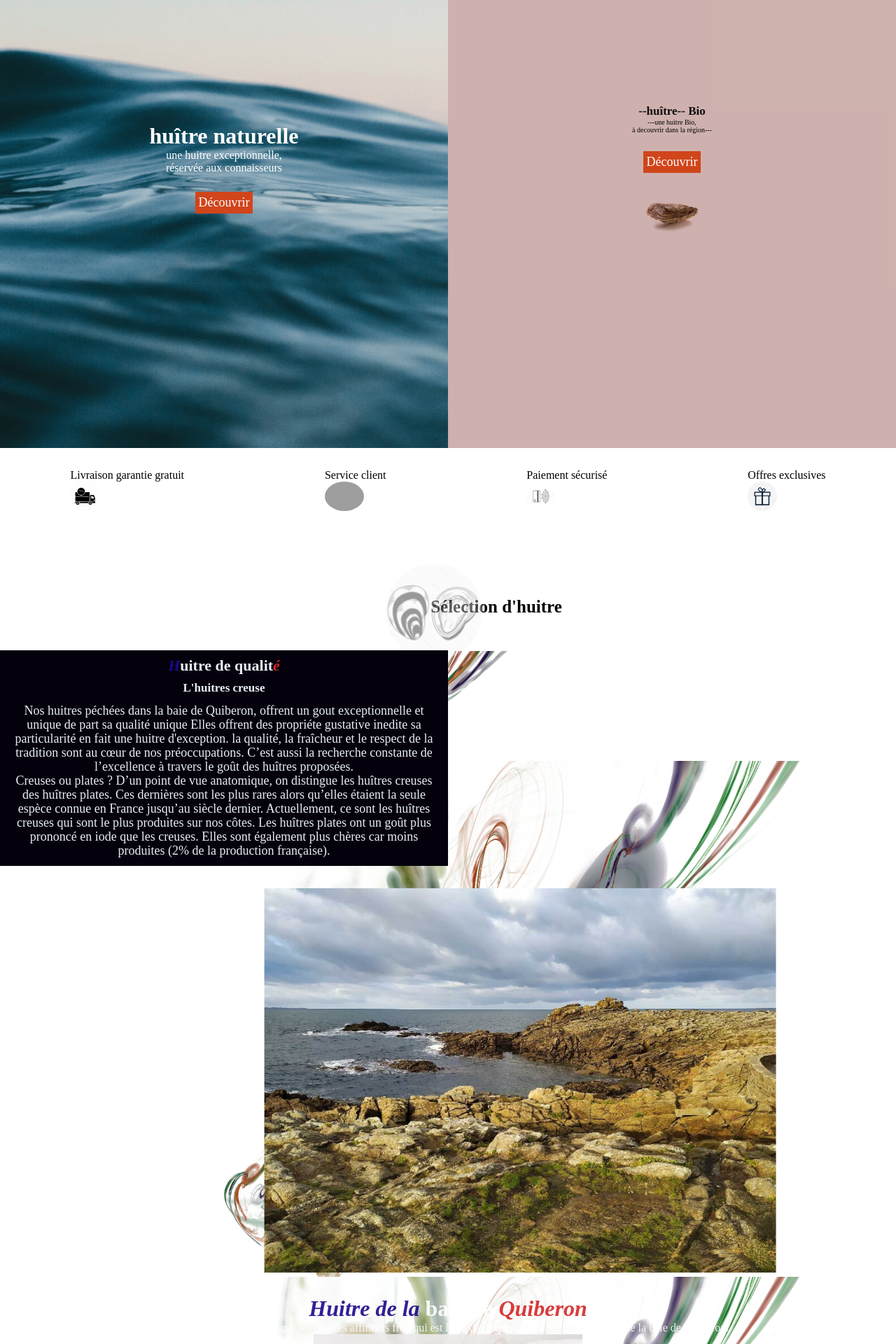
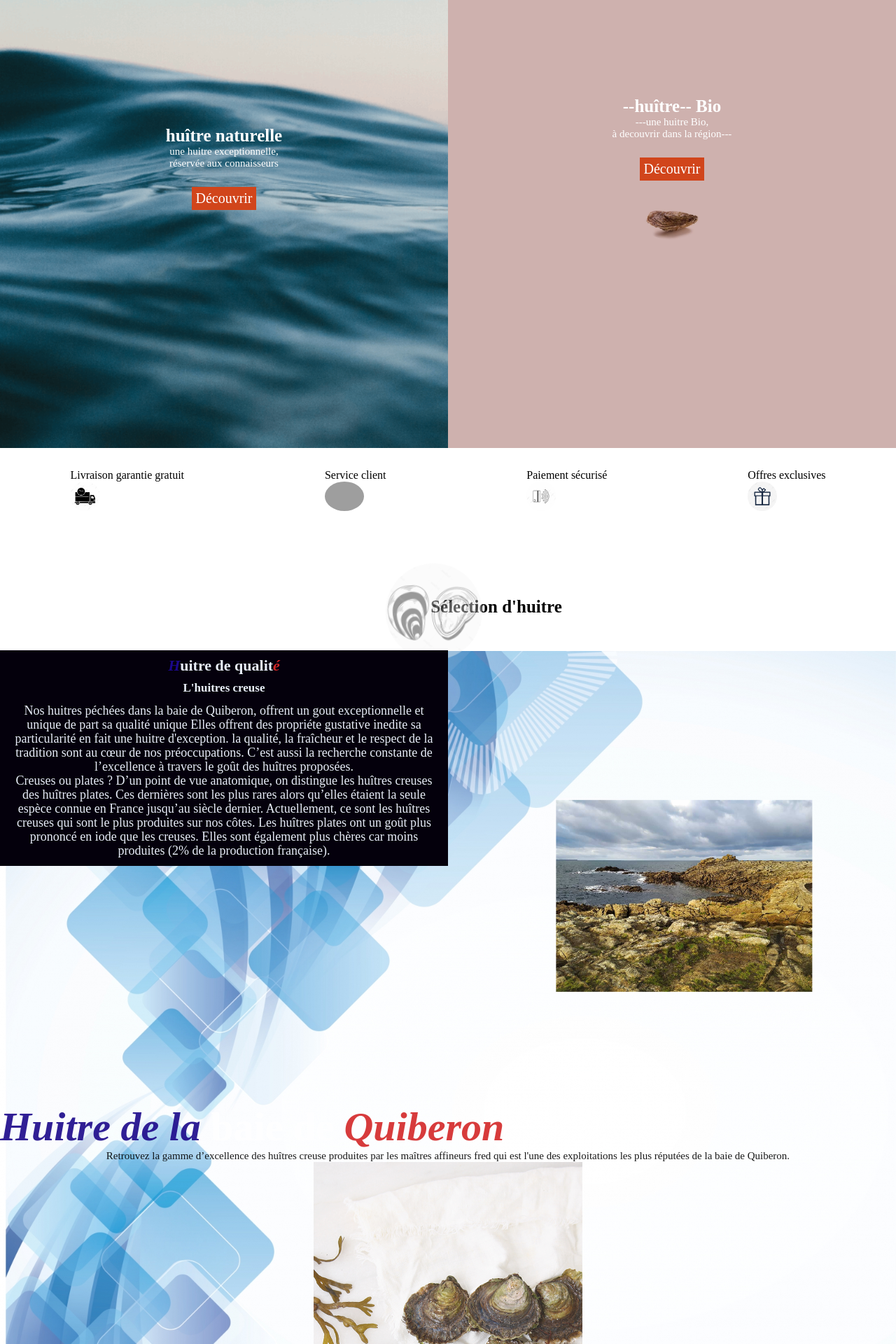
Before and after one commit to simon86000S/huitre-en-ligne, a React (Create React App) app: page /Signup in a window 1280 px wide. Shown: the part 1880-3800 px from the top of the page at 70% size. Built offline with nearby package versions, Linux system fonts and the light colour scheme; grey boxes are pictures that could not be loaded; a web font is replaced by a local one.

Commit message:
stylisé

```diff
--- a/src/components/Wrapper/index.js
+++ b/src/components/Wrapper/index.js
@@ -56,7 +56,7 @@ Les huîtres plates ont un goût plus prononcé en iode que les creuses. Elles s
                </p>
            </div>
 
-        <div className="container2"><img style={{width:'100%',height:"100%",margin:"0"}} src={baie}></img>
+        <div className="container2"><img style={{width:'50%',height:"100%",margin:"0"}} src={baie}></img>
         </div>
         <div className="container3">
             <h1><i className='first-letter'>Huitre de la</i> baie de <i className="last-letter">Quiberon</i></h1>
--- a/src/index.css
+++ b/src/index.css
@@ -289,9 +289,9 @@ height: 23vh;
   background-size: contain;
   background-position: 20%;
 
-  background-image:url('../src/components/img/r.png')  ;
+  background-image:url('../src/components/img/abstrait.jpg')  ;
   font-family: 'Artifika', serif;
-  -webkit-backface-visibility:;
+
 }
 .container1{
   height: 102%;
--- a/src/responsive.css
+++ b/src/responsive.css
@@ -30,15 +30,30 @@ body{
     height: 50%;
 }
 .buttons .article1 h2{
-    font-size:32px;
+    font-size:25px;
     color:white;
+}
+.buttons .article2 h2{
+    font-size:25px;
+    color:white;
+}
+.buttons .article2 p{
+    color:white;
+    font-size: 15px;
 }
 .buttons .article1 p{
     color:white;
-    font-size: 16px;
+    font-size: 15px;
 }
+.buttons .article2 img{
+    z-index: -1;
+    height: 212px;
+    margin-top: 35px;
+    border-radius: 50%;
+}
+
 .buttons .btn{
-    font-size: 18px;
+    font-size: 20px;
 }
 
 .containers .container1{
@@ -46,7 +61,8 @@ body{
     text-align: center;
     font-size: 18px;
 }
-.container .slide h1{
+.slide h1{
+
     font-size: 36px;
 }
 .containers .container2{
@@ -61,8 +77,8 @@ body{
     width: 100%;
     height: 100%;
     margin: 0px;
+    transform: translate(214%,-46%);
 
-    transform: translate(50%,0%);
 
 
 }
@@ -78,6 +94,17 @@ body{
 
 }
 
-
+.containers .container3 h1 {
+    text-align: start;
+    font-size:58px;
+}
+.containers .container3 p{
+    color:black;
+    text-align: center;
+    font-size:15px;
+}
+.containers .container3 img{
+    margin:0;
 
 }
+}
```
Also changed, not shown: src/components/img/abstrait.jpg (added), src/components/img/abstrait.webp (added).
